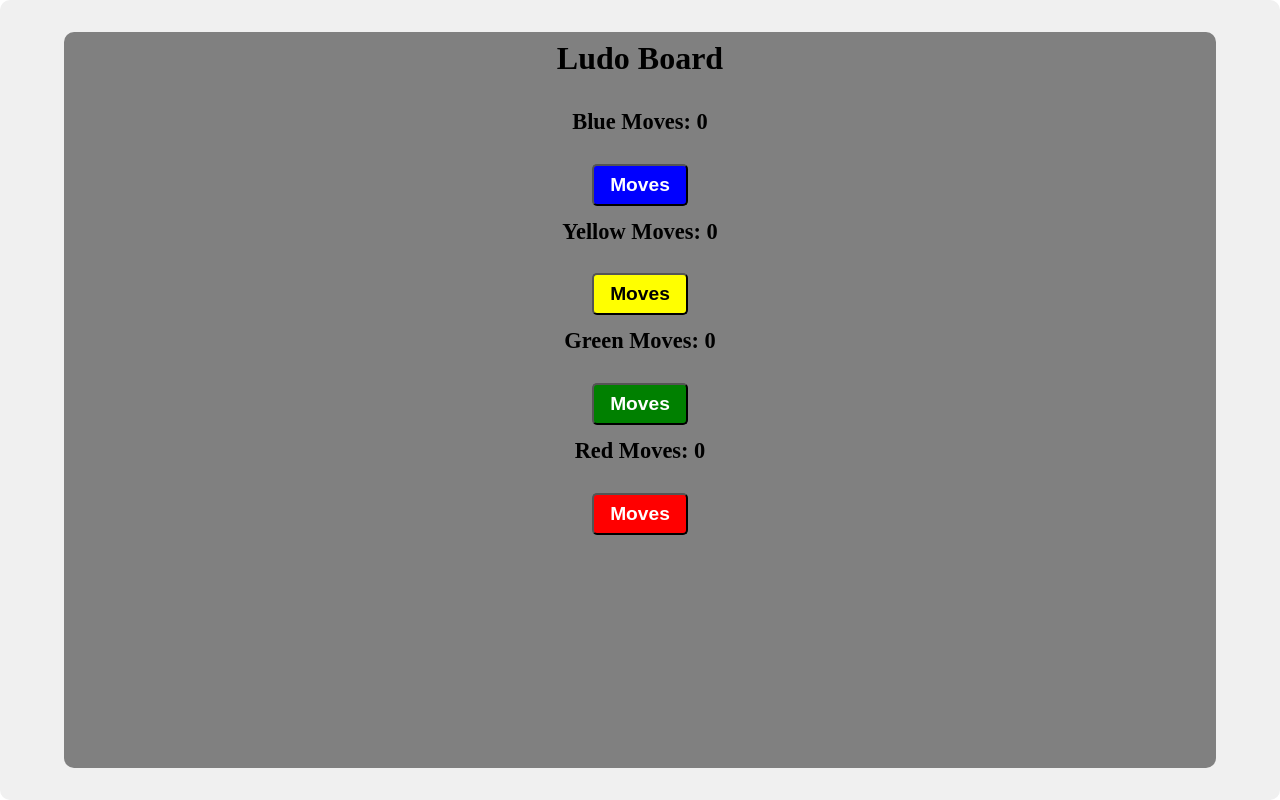
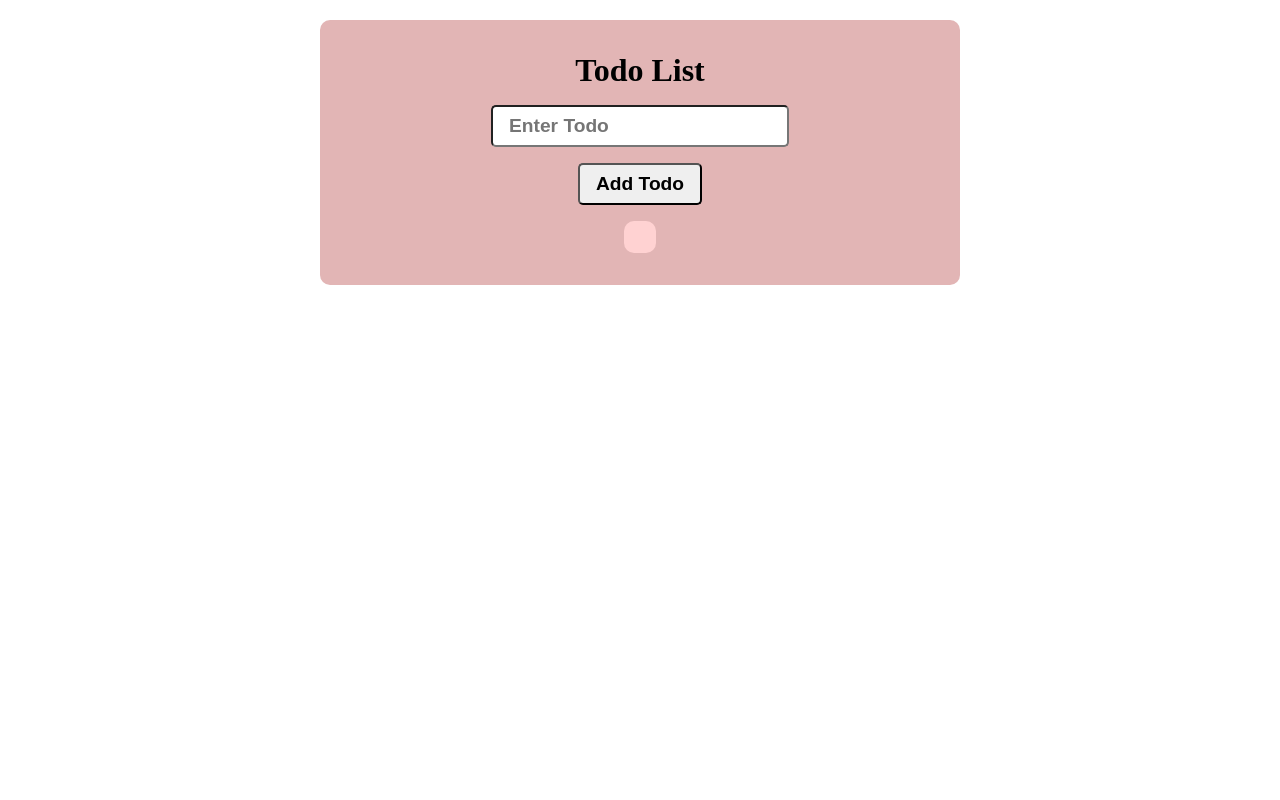
Before and after one commit to sanjeevkoshti/React-Learning, a React (Vite) app: page / in a window 1280 px wide. Built offline with nearby package versions, Linux system fonts and the light colour scheme.

Commit message:
created Todo List using useState

```diff
--- a/src/states/States.jsx
+++ b/src/states/States.jsx
@@ -1,11 +1,13 @@
 import NumCounter from "./NumCounter.jsx";
 import LikeBtn from "./LikeBtn.jsx";
 import LudoBoard from "./LudoBoard.jsx";
+import TodoList from "./TodoList.jsx";
 
 export default function States() {
     return (
         <div style={styles}>
-            <LudoBoard/>
+            <TodoList/>
+            {/* <LudoBoard/> */}
             {/* <LikeBtn/> */}
             {/* <NumCounter/> */}
         </div>
@@ -13,12 +15,10 @@ export default function States() {
 }
 
 let styles={
-    backgroundColor:"#f0f0f0",
-    borderRadius:"10px",
     textAlign:"center",
-    height:"100vh",
     display:"flex",
     justifyContent:"center",
     alignItems:"center",
     flexDirection:"column",
+    padding:"20px",
 }
--- /dev/null
+++ b/src/states/TodoList.jsx
@@ -0,0 +1,34 @@
+import { useState } from "react";
+
+export default function TodoList(){
+    const [todos, setTodos]=useState([]);
+    const [newTodo, setNewTodo]=useState("");
+    const addTodo=()=>{
+        setTodos([...todos, newTodo]);
+        setNewTodo("");
+    }
+    return(
+        <div style={styles}>
+            <h1>Todo List</h1>
+            <input type="text" value={newTodo} onChange={(e)=>setNewTodo(e.target.value)} placeholder="Enter Todo" style={{padding:"0.5rem 1rem", fontSize:"1.2rem", fontWeight:"bold", borderRadius:"5px", cursor:"text", margin:"1rem"}}/>
+            <button onClick={addTodo} style={{padding:"0.5rem 1rem", fontSize:"1.2rem", fontWeight:"bold", borderRadius:"5px", cursor:"pointer"}}>Add Todo</button>
+            <ul style={{padding:"0", margin:"0", display:"flex", flexDirection:"column", justifyContent:"center", alignItems:"start", backgroundColor:"#ffd2d2ff", borderRadius:"10px", padding:"1rem", marginTop:"1rem"}}>
+                {todos.map((todo, index)=>(
+                    <li style={{fontSize:"2rem", margin:"0.5rem 0 0 1.5rem"}} key={index}>{todo}</li>
+                ))}
+            </ul>
+        </div>
+    );
+}
+
+let styles={
+    backgroundColor:"#e2b5b5ff",
+    borderRadius:"10px",
+    textAlign:"center",
+    display:"flex",
+    justifyContent:"center",
+    alignItems:"center",
+    flexDirection:"column",
+    width:"45vw",
+    padding:"2rem",
+}
```
